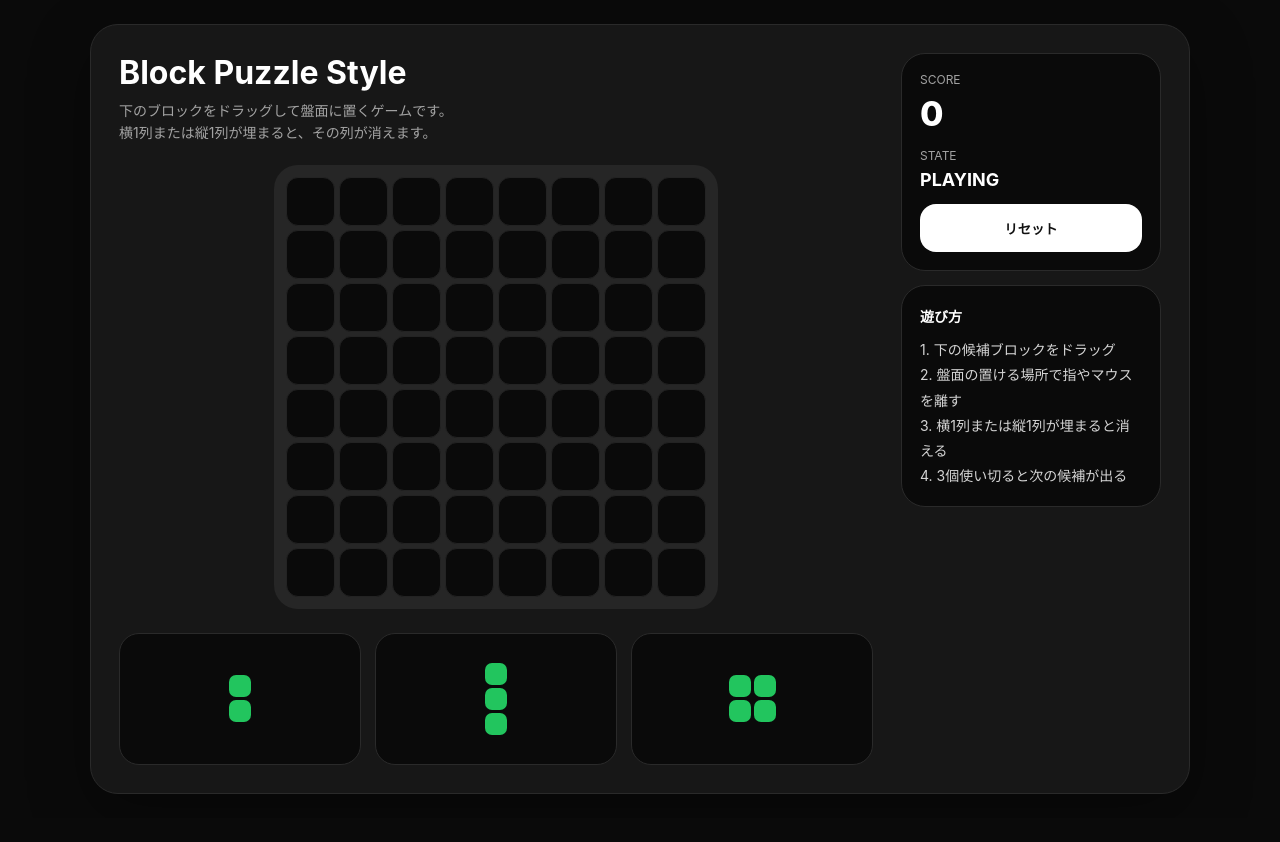
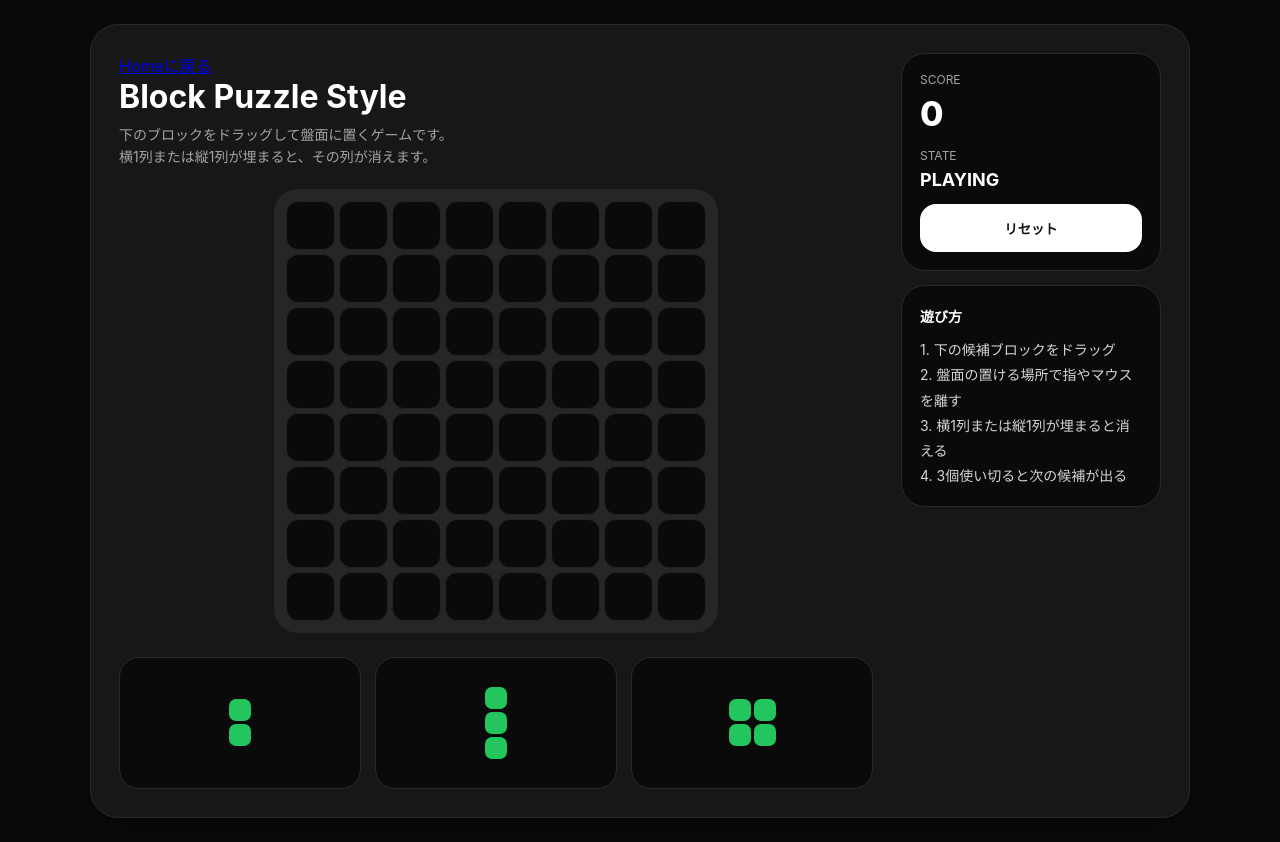
Before and after one commit to tai928/games, a plain HTML site: page game1.html in a window 1280 px wide. Before the commit the page ends 818 px from the top, so only its background shows below. Drawn offline with Linux system fonts and the light colour scheme.

Commit message:
Update game1.html

```diff
--- a/game1.html
+++ b/game1.html
@@ -321,6 +321,7 @@
   <div class="app">
     <div class="layout">
       <section>
+        <a href="index.html">Homeに戻る</a>
         <h1>Block Puzzle Style</h1>
         <div class="sub">
           下のブロックをドラッグして盤面に置くゲームです。<br>
```
